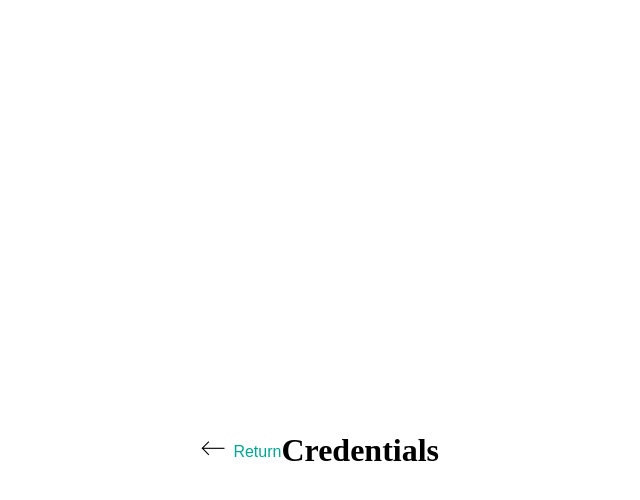
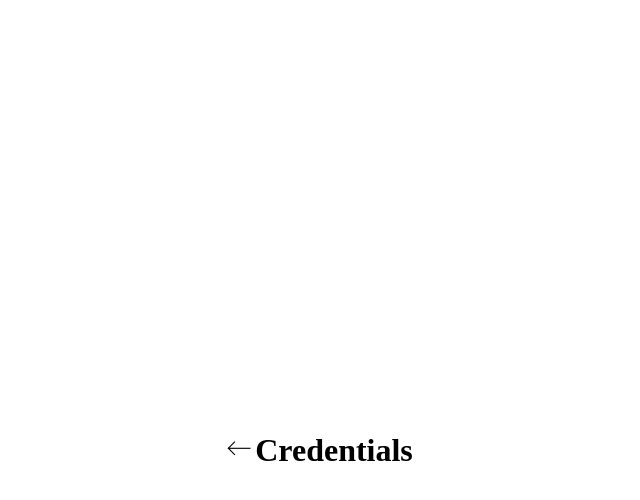
Before and after one commit to cssidy/personal-site, a Jekyll site: the page built from credentials.html, in a window 1280 px wide. Shown: the top 500 px of the page, without its empty margins (321-961 px from the left). Built offline with Jekyll 4.4.1, drawn with Linux system fonts in a browser that asks for light colours; some web fonts are replaced.

Commit message:
return arrow

```diff
--- a/_layouts/post.html
+++ b/_layouts/post.html
@@ -3,7 +3,7 @@ layout: layout
 ---
 
 
-<a href="/writings.html"><img src="../assets/icons/left-arrow.svg" class="left_arrow" alt="Return"><span> Return</span></a>
+<a href="/writings.html"><img src="../assets/icons/left-arrow.svg" class="left_arrow" alt="Return"></a>
 
 
 <div class="post">
--- a/credentials.html
+++ b/credentials.html
@@ -3,7 +3,7 @@ layout: layout
 ---
 
 <div class="content">
-  <a href="/"><img src="assets/icons/left-arrow.svg" class="left_arrow" alt="Return"><span> Return</span></a>
+  <a href="/"><img src="assets/icons/left-arrow.svg" class="left_arrow" alt="Return"></a>
   <h1>Credentials</h1>
   <div class="">
 
--- a/digital.html
+++ b/digital.html
@@ -3,7 +3,7 @@ layout: layout
 ---
 
 <div class="content">
-  <a href="/"><img src="assets/icons/left-arrow.svg" class="left_arrow" alt="Return"><span> Return</span></a>
+  <a href="/"><img src="assets/icons/left-arrow.svg" class="left_arrow" alt="Return"></a>
   <h1>Digital Designs</h1>
   <div class="">
 
--- a/experimental.html
+++ b/experimental.html
@@ -3,7 +3,7 @@ layout: layout
 ---
 
 <div class="content">
-  <a href="/"><img src="assets/icons/left-arrow.svg" class="left_arrow" alt="Return"><span> Return</span></a>
+  <a href="/"><img src="assets/icons/left-arrow.svg" class="left_arrow" alt="Return"></a>
   <h1>Experimental</h1>
   <div class="">
 
--- a/writings.html
+++ b/writings.html
@@ -3,7 +3,7 @@ layout: layout
 ---
 
 <div class="content">
-  <a href="/"><img src="assets/icons/left-arrow.svg" class="left_arrow" alt="Return"><span> Return</span></a>
+  <a href="/"><img src="assets/icons/left-arrow.svg" class="left_arrow" alt="Return"></a>
   <h1>Writings</h1>
   <div class="">
     <ul>
```
